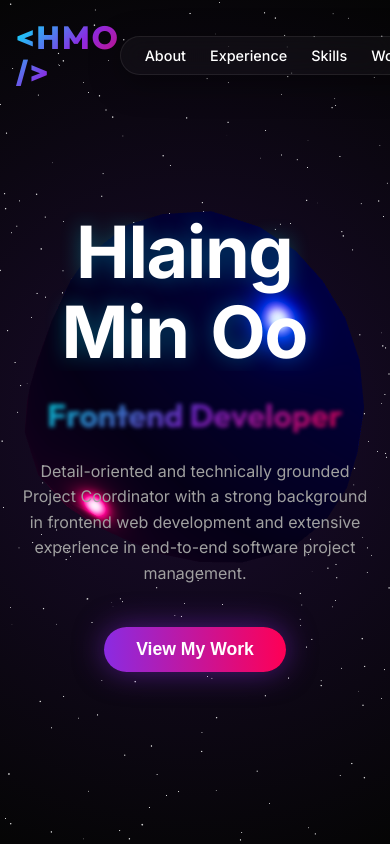
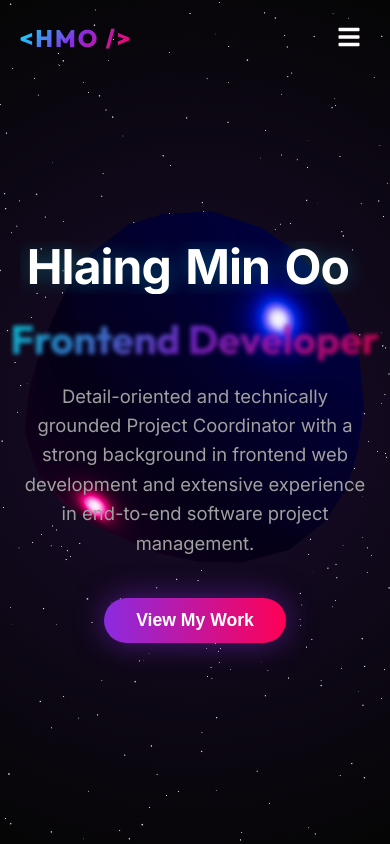
Before and after one commit to dev-hmo/hmoPortfolio, a Next.js app: page / in a window 390 px wide. Shown: the top 844 px of the page. Built offline with nearby package versions, Linux system fonts and the light colour scheme.

Commit message:
feat: universal fluid responsiveness and mobile hamburger menu

```diff
--- a/src/app/globals.css
+++ b/src/app/globals.css
@@ -268,24 +268,24 @@ h1, h2, h3, h4, h5, h6 {
 }
 .form-submit { width: 100%; padding: 16px; font-size: 1.2rem; }
 
-/* Mobile Responsiveness Enhancements */
+/* Universal Fluid Adjustments */
 @media screen and (max-width: 768px) {
-  /* Typography */
-  h1 { font-size: 3rem !important; }
-  h2 { font-size: 2rem !important; }
-  p { font-size: 1rem !important; }
+  /* Timeline fixes for mobile */
+  .timeline-container::after { left: 31px; }
+  .timeline-item { width: 100%; padding-left: 70px; padding-right: 20px; text-align: left !important; }
+  .timeline-item.left, .timeline-item.right { left: 0; }
+  .timeline-item.left .timeline-dot, .timeline-item.right .timeline-dot { left: 21px; }
 
-  /* Layout */
-  .container { padding: 0 16px; }
-  section { padding: 60px 0 !important; }
+  /* Layout tweaks */
+  .container { padding: 0 5vw; }
+  section { padding: clamp(40px, 10vw, 80px) 0 !important; }
 
   /* Hero Section specifically */
-  #hero { height: auto !important; min-height: 100vh; padding-top: 100px !important; }
-  #hero h1 { font-size: 3.2rem !important; line-height: 1.2 !important; }
+  #hero { height: auto !important; min-height: 100vh; padding-top: clamp(80px, 15vw, 120px) !important; }
 
   /* Projects Tabs */
-  .projects-wrapper button { padding: 8px 16px !important; font-size: 0.9rem !important; }
+  .projects-wrapper button { padding: 8px clamp(10px, 2vw, 16px) !important; font-size: clamp(0.8rem, 1.5vw, 0.9rem) !important; }
 
   /* Contact Form */
-  .contact-form-wrapper { padding: 24px; }
+  .contact-form-wrapper { padding: 5vw; }
 }
--- a/src/app/layout.tsx
+++ b/src/app/layout.tsx
@@ -1,7 +1,7 @@
 import type { Metadata } from 'next'
 import { Inter, Outfit } from 'next/font/google'
 import CustomCursor from '@/components/CustomCursor'
-import MagneticElement from '@/components/MagneticElement'
+import Navbar from '@/components/Navbar'
 import './globals.css'
 
 const inter = Inter({ subsets: ['latin'], variable: '--font-sans' })
@@ -21,23 +21,7 @@ export default function RootLayout({
     <html lang="en" style={{ scrollBehavior: 'smooth' }}>
       <body className={`${inter.variable} ${outfit.variable}`}>
         <CustomCursor />
-        {/* Navigation Bar */}
-        <nav style={{ position: 'fixed', top: 0, width: '100%', zIndex: 50, padding: '20px 0' }}>
-          <div className="container" style={{ display: 'flex', justifyContent: 'space-between', alignItems: 'center' }}>
-            <MagneticElement>
-              <a href="#hero" style={{ textDecoration: 'none' }}>
-                <h2 className="text-gradient" style={{ fontSize: '1.8rem', margin: 0, fontWeight: 800, fontFamily: 'var(--font-display)', letterSpacing: '2px' }}>&lt;HMO /&gt;</h2>
-              </a>
-            </MagneticElement>
-            <div className="glass" style={{ padding: '10px 24px', display: 'flex', gap: '24px', borderRadius: '30px' }}>
-              <a href="#about" style={{ color: 'white', textDecoration: 'none', fontWeight: 500, fontSize: '0.9rem' }}>About</a>
-              <a href="#experience" style={{ color: 'white', textDecoration: 'none', fontWeight: 500, fontSize: '0.9rem' }}>Experience</a>
-              <a href="#skills" style={{ color: 'white', textDecoration: 'none', fontWeight: 500, fontSize: '0.9rem' }}>Skills</a>
-              <a href="#work" style={{ color: 'white', textDecoration: 'none', fontWeight: 500, fontSize: '0.9rem' }}>Work</a>
-              <a href="#contact" style={{ color: 'white', textDecoration: 'none', fontWeight: 500, fontSize: '0.9rem' }}>Contact</a>
-            </div>
-          </div>
-        </nav>
+        <Navbar />
         {children}
       </body>
     </html>
--- a/src/app/page.tsx
+++ b/src/app/page.tsx
@@ -21,7 +21,7 @@ export default function Home() {
         <div className="container" style={{ textAlign: 'center', zIndex: 10 }}>
           <TextReveal
             text="Hlaing Min Oo"
-            style={{ fontSize: '4.5rem', marginBottom: '0.5rem', textShadow: '0 0 20px rgba(0,240,255,0.3)', letterSpacing: '-0.02em', lineHeight: 1.1, fontWeight: 700 }}
+            style={{ fontSize: 'clamp(3rem, 8vw, 5.5rem)', marginBottom: '0.5rem', textShadow: '0 0 20px rgba(0,240,255,0.3)', letterSpacing: '-0.02em', lineHeight: 1.1, fontWeight: 700 }}
           />
           <RotatingText />
           <p style={{ fontSize: '1.15rem', color: 'var(--text-secondary)', maxWidth: '700px', margin: '0 auto 2.5rem auto', lineHeight: 1.6 }}>
@@ -45,10 +45,10 @@ export default function Home() {
       {/* Services Section */}
       <section id="services" style={{ padding: '100px 0', position: 'relative', zIndex: 10 }}>
         <div className="container">
-          <h2 style={{ fontSize: '3.5rem', textAlign: 'center', marginBottom: '1rem' }}>
+          <h2 style={{ fontSize: 'clamp(2.5rem, 5vw, 3.5rem)', textAlign: 'center', marginBottom: '1rem' }}>
             Core <span className="text-gradient">Services</span>
           </h2>
-          <p style={{ textAlign: 'center', color: 'var(--text-secondary)', marginBottom: '4rem', fontSize: '1.1rem' }}>
+          <p style={{ textAlign: 'center', color: 'var(--text-secondary)', marginBottom: 'clamp(2rem, 5vw, 4rem)', fontSize: 'clamp(1rem, 2vw, 1.1rem)' }}>
             Multi-disciplinary expertise to drive your digital products forward.
           </p>
           <Services />
@@ -60,8 +60,10 @@ export default function Home() {
         <div className="container" style={{ display: 'flex', alignItems: 'center', gap: '4rem', flexWrap: 'wrap' }}>
           <div style={{ flex: '1 1 400px' }}>
             <TiltCard style={{ padding: '3rem', height: '100%' }}>
-              <h2 style={{ fontSize: '2.5rem', marginBottom: '1.5rem' }}>Driving Project <span className="text-gradient">Success</span></h2>
-              <p style={{ color: 'var(--text-secondary)', lineHeight: 1.8, fontSize: '1.1rem', marginBottom: '1.5rem' }}>
+              <h2 style={{ fontSize: 'clamp(2.5rem, 5vw, 3.5rem)', marginBottom: '1.5rem' }}>
+                My <span className="text-gradient">Background</span>
+              </h2>
+              <p style={{ fontSize: 'clamp(1rem, 2vw, 1.1rem)', color: 'var(--text-secondary)', lineHeight: 1.8, marginBottom: '1.5rem' }}>
                 Proven track record of aligning internal cross-functional teams and bridging communication with external high-profile corporate clients. Adept at requirement gathering, timeline tracking, UI/UX wireframing, and rigorous QA/UAT testing to deliver secure, high-quality enterprise solutions.
               </p>
             </TiltCard>
@@ -90,7 +92,7 @@ export default function Home() {
       {/* Skills / Tech Showcase */}
       <section id="skills" style={{ padding: '100px 0', position: 'relative', zIndex: 10 }}>
         <div className="container">
-          <h2 style={{ fontSize: '3.5rem', textAlign: 'center', marginBottom: '2rem' }}>
+          <h2 style={{ fontSize: 'clamp(2.5rem, 5vw, 3.5rem)', textAlign: 'center', marginBottom: 'clamp(2rem, 5vw, 4rem)' }}>
             Tech <span className="text-gradient">Arsenal</span>
           </h2>
           <p style={{ textAlign: 'center', color: 'var(--text-secondary)', marginBottom: '4rem', fontSize: '1.1rem' }}>
--- /dev/null
+++ b/src/components/Navbar.tsx
@@ -0,0 +1,98 @@
+'use client';
+import { useState, useEffect } from 'react';
+import { motion, AnimatePresence } from 'framer-motion';
+import MagneticElement from './MagneticElement';
+import { FaBars, FaTimes } from 'react-icons/fa';
+
+export default function Navbar() {
+  const [isOpen, setIsOpen] = useState(false);
+  const [isMobile, setIsMobile] = useState(false);
+
+  useEffect(() => {
+    const handleResize = () => setIsMobile(window.innerWidth <= 768);
+    handleResize();
+    window.addEventListener('resize', handleResize);
+    return () => window.removeEventListener('resize', handleResize);
+  }, []);
+
+  const toggleMenu = () => setIsOpen(!isOpen);
+  const closeMenu = () => setIsOpen(false);
+
+  return (
+    <>
+      <nav style={{ position: 'fixed', top: 0, width: '100%', zIndex: 60, padding: 'clamp(15px, 2vw, 20px) 0' }}>
+        <div className="container" style={{ display: 'flex', justifyContent: 'space-between', alignItems: 'center' }}>
+
+          <MagneticElement>
+            <a href="#hero" style={{ textDecoration: 'none' }} onClick={closeMenu}>
+              <h2 className="text-gradient" style={{ fontSize: 'clamp(1.5rem, 3vw, 1.8rem)', margin: 0, fontWeight: 800, fontFamily: 'var(--font-display)', letterSpacing: '2px' }}>&lt;HMO /&gt;</h2>
+            </a>
+          </MagneticElement>
+
+          {!isMobile ? (
+            <div className="glass" style={{ padding: '10px 24px', display: 'flex', gap: '24px', borderRadius: '30px' }}>
+              <a href="#about" className="nav-link" style={{ color: 'white', textDecoration: 'none', fontWeight: 500, fontSize: '0.9rem' }}>About</a>
+              <a href="#services" className="nav-link" style={{ color: 'white', textDecoration: 'none', fontWeight: 500, fontSize: '0.9rem' }}>Services</a>
+              <a href="#experience" className="nav-link" style={{ color: 'white', textDecoration: 'none', fontWeight: 500, fontSize: '0.9rem' }}>Experience</a>
+              <a href="#skills" className="nav-link" style={{ color: 'white', textDecoration: 'none', fontWeight: 500, fontSize: '0.9rem' }}>Skills</a>
+              <a href="#work" className="nav-link" style={{ color: 'white', textDecoration: 'none', fontWeight: 500, fontSize: '0.9rem' }}>Work</a>
+              <a href="#contact" className="nav-link" style={{ color: 'white', textDecoration: 'none', fontWeight: 500, fontSize: '0.9rem' }}>Contact</a>
+            </div>
+          ) : (
+            <button onClick={toggleMenu} style={{ background: 'transparent', border: 'none', color: 'white', cursor: 'pointer', zIndex: 70, padding: '10px' }}>
+              {isOpen ? <FaTimes size={24} /> : <FaBars size={24} />}
+            </button>
+          )}
+        </div>
+      </nav>
+
+      {/* Mobile Menu Overlay */}
+      <AnimatePresence>
+        {isMobile && isOpen && (
+          <motion.div
+            initial={{ opacity: 0, y: '-100%' }}
+            animate={{ opacity: 1, y: 0 }}
+            exit={{ opacity: 0, y: '-100%' }}
+            transition={{ type: 'spring', damping: 25, stiffness: 200 }}
+            style={{
+              position: 'fixed',
+              top: 0,
+              left: 0,
+              width: '100%',
+              height: '100vh',
+              background: 'rgba(5, 5, 5, 0.98)',
+              backdropFilter: 'blur(20px)',
+              zIndex: 55,
+              display: 'flex',
+              flexDirection: 'column',
+              justifyContent: 'center',
+              alignItems: 'center',
+              gap: '2.5rem'
+            }}
+          >
+            {['About', 'Services', 'Experience', 'Skills', 'Work', 'Contact'].map((item, i) => (
+              <motion.a
+                key={item}
+                href={`#${item.toLowerCase()}`}
+                onClick={closeMenu}
+                initial={{ opacity: 0, y: 20 }}
+                animate={{ opacity: 1, y: 0 }}
+                transition={{ delay: 0.1 * i }}
+                style={{
+                  color: 'white',
+                  textDecoration: 'none',
+                  fontSize: '2.5rem',
+                  fontWeight: 700,
+                  fontFamily: 'var(--font-display)',
+                  letterSpacing: '2px'
+                }}
+              >
+                {item}
+              </motion.a>
+            ))}
+          </motion.div>
+        )}
+      </AnimatePresence>
+    </>
+  );
+}
```
